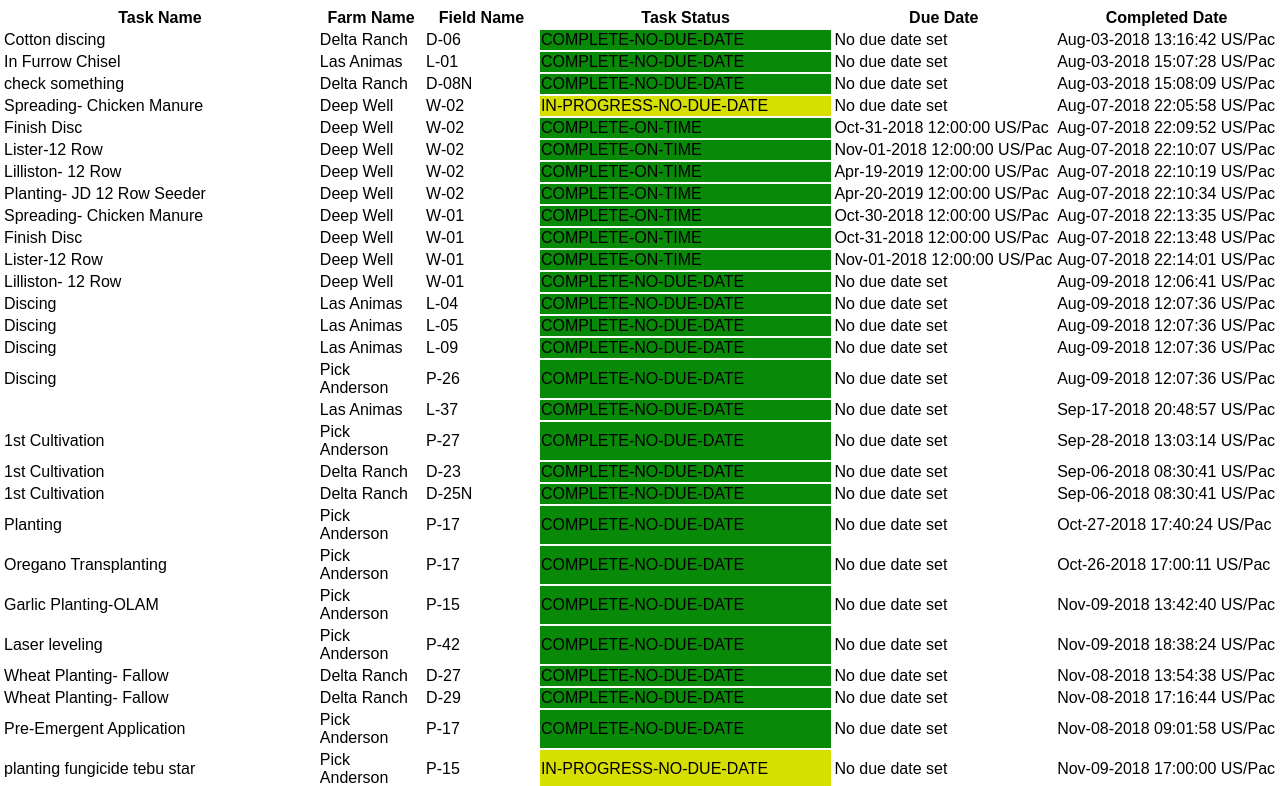
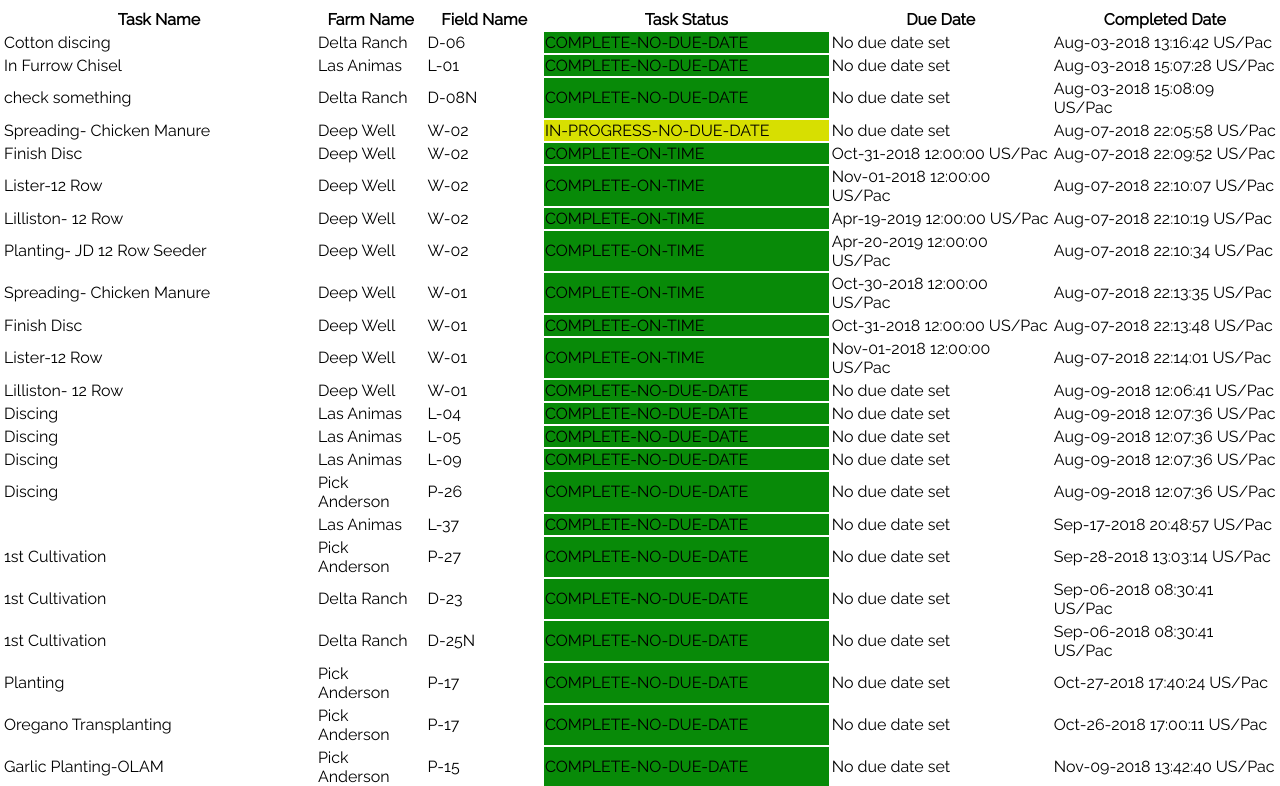
Before and after one commit to magpantay/se-bowles-farming, a plain HTML site: page index.html in a window 1280 px wide. Shown: the part 633-1419 px from the top of the page. Drawn offline with nearby package versions, Linux system fonts and the light colour scheme.

Commit message:
Update index.html

```diff
--- a/index.html
+++ b/index.html
@@ -6,12 +6,13 @@
           <!--<meta http-equiv="refresh" content="600"> <!-- Refresh every 30 seconds, no JS needed! -->
 
           <!-- Cheeky little nosy thing, aren't ya? -->
+     <link href="https://fonts.googleapis.com/css?family=Raleway" rel="stylesheet">
      <link href="index.css" rel="stylesheet" type="text/css" </link> <script type="text/javascript" src="js/index.js"></script>
      <script src="https://ajax.aspnetcdn.com/ajax/jQuery/jquery-3.3.1.min.js"></script>
      <!-- jQuery -->
      <script src="js/papaparse.min.js"></script>
      <!-- PapaParse (for CSV parsing) -->
-     <link rel="icon" type="image/x-icon" href="bowles.ico">
+     <link rel="icon" type="image/x-icon" href="https://bfarm.com/ca-agriculture/favicon.ico">
      <title>Bowles Farming Group 13</title>
 </head>
 
```
